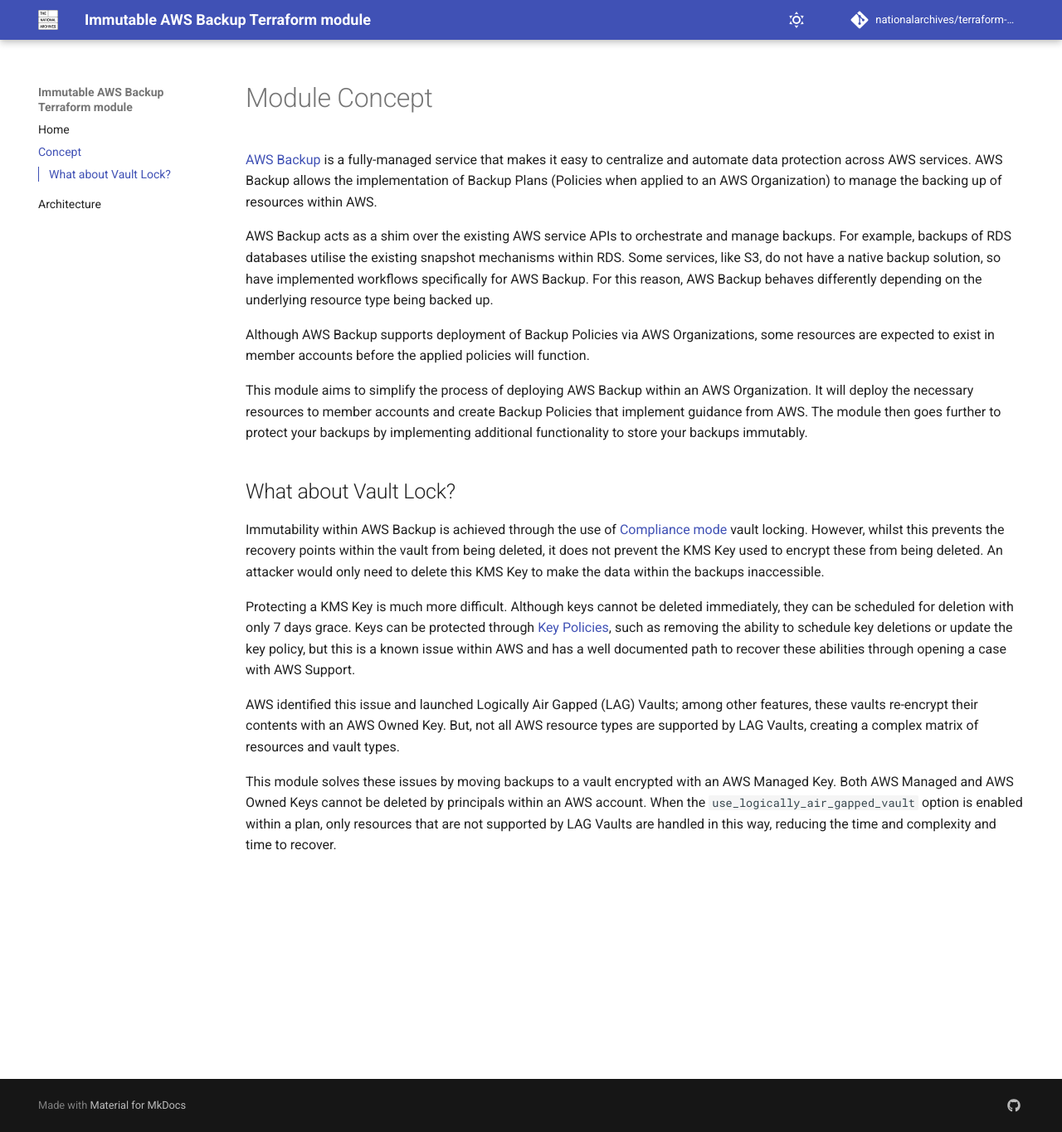
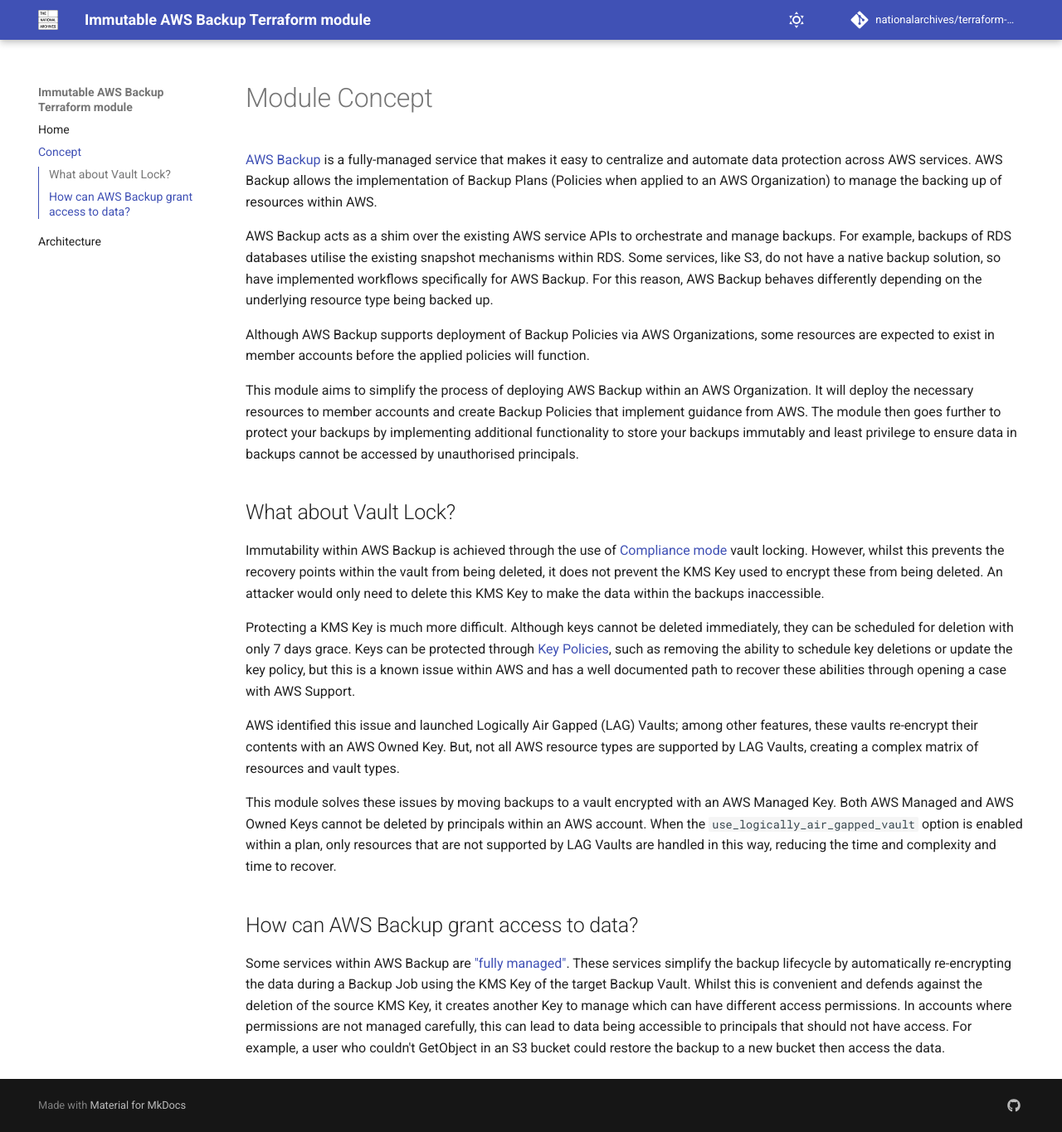
Before and after one commit to nationalarchives/terraform-aws-immutable-aws-backup, an MkDocs documentation site: the page built from docs/concept.md, in a window 1280 px wide and 1365 px high. Shown: the whole window at 83% size. Built offline with MkDocs 1.6.1 and Material for MkDocs 9.7.7, drawn with Linux system fonts in a browser that asks for light colours; comment, search, counter and statistics services are not loaded.

Commit message:
Add paragraph about fully managed re-encryption risk

```diff
--- a/docs/concept.md
+++ b/docs/concept.md
@@ -6,7 +6,7 @@
 
 Although AWS Backup supports deployment of Backup Policies via AWS Organizations, some resources are expected to exist in member accounts before the applied policies will function.
 
-This module aims to simplify the process of deploying AWS Backup within an AWS Organization. It will deploy the necessary resources to member accounts and create Backup Policies that implement guidance from AWS. The module then goes further to protect your backups by implementing additional functionality to store your backups immutably.
+This module aims to simplify the process of deploying AWS Backup within an AWS Organization. It will deploy the necessary resources to member accounts and create Backup Policies that implement guidance from AWS. The module then goes further to protect your backups by implementing additional functionality to store your backups immutably and least privilege to ensure data in backups cannot be accessed by unauthorised principals.
 
 ## What about Vault Lock?
 
@@ -17,3 +17,7 @@
 AWS identified this issue and launched Logically Air Gapped (LAG) Vaults; among other features, these vaults re-encrypt their contents with an AWS Owned Key. But, not all AWS resource types are supported by LAG Vaults, creating a complex matrix of resources and vault types.
 
 This module solves these issues by moving backups to a vault encrypted with an AWS Managed Key. Both AWS Managed and AWS Owned Keys cannot be deleted by principals within an AWS account. When the `use_logically_air_gapped_vault` option is enabled within a plan, only resources that are not supported by LAG Vaults are handled in this way, reducing the time and complexity and time to recover.
+
+## How can AWS Backup grant access to data?
+
+Some services within AWS Backup are ["fully managed"](https://docs.aws.amazon.com/aws-backup/latest/devguide/whatisbackup.html#full-management). These services simplify the backup lifecycle by automatically re-encrypting the data during a Backup Job using the KMS Key of the target Backup Vault. Whilst this is convenient and defends against the deletion of the source KMS Key, it creates another Key to manage which can have different access permissions. In accounts where permissions are not managed carefully, this can lead to data being accessible to principals that should not have access. For example, a user who couldn't GetObject in an S3 bucket could restore the backup to a new bucket then access the data.
```
